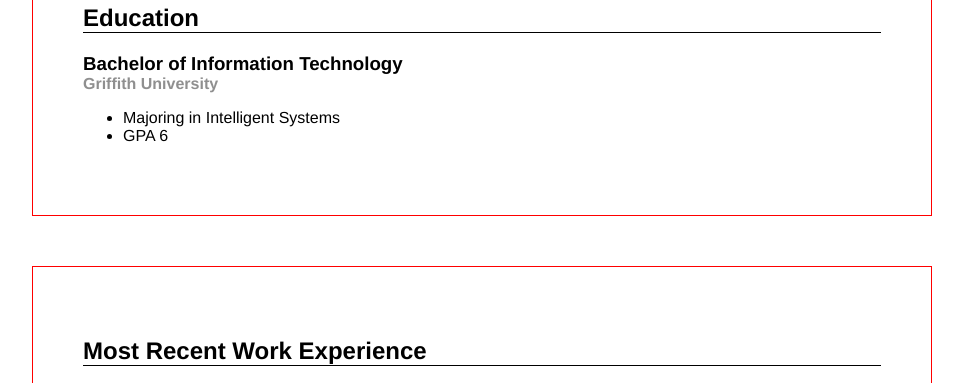
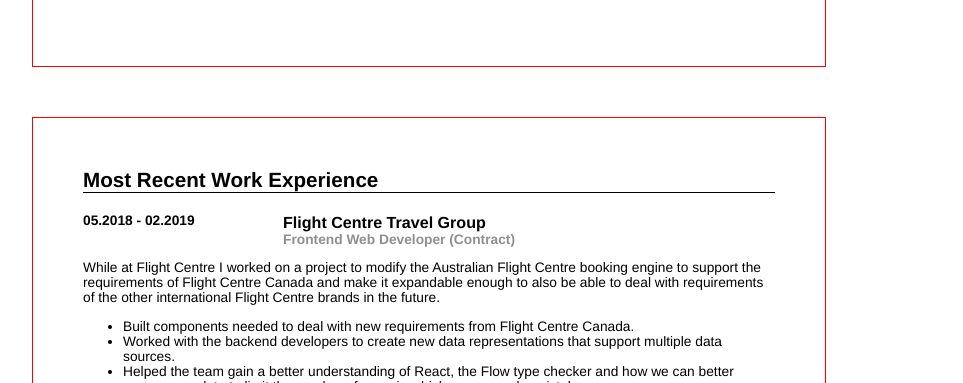
Before and after one commit to anisjonischkeit/cv, a plain HTML site: page index.html in a window 1280 px wide. Shown: the part 1106-1489 px from the top of the page, without its empty margins (18-981 px from the left). Drawn offline with Linux system fonts and the light colour scheme.

Commit message:
minor page size tweeks

```diff
--- a/index.html
+++ b/index.html
@@ -152,7 +152,7 @@
       </ul>
     </div>
     <div class="a4Page">
-      <h2>Most Recent Work Experience</h2>
+      <h2 class="pageHeading">Most Recent Work Experience</h2>
       <div class="workExperience">
         <div class="date">05.2018 - 02.2019</div>
         <div class="company">
@@ -295,6 +295,5 @@
         Created stylish hotel websites for the clients of pebble design.
       </p>
     </div>
-    <div class="a4Page"></div>
   </body>
 </html>
--- a/main.css
+++ b/main.css
@@ -5,9 +5,10 @@
 
 .a4Page {
   box-sizing: border-box; /* this sets the width/height of the box to be the width and height specified without margins/padding */
-  width: 900px;
-  height: 1272px;
+  width: 210mm;
+  height: 297mm;
   padding: 50px; /* page margin */
+  font-size: 86%;
 }
 
 ul.competenceKeys {
@@ -42,6 +43,10 @@
 
 ul.competenceLists li.avgCompetence {
   border-left: solid #5efc82;
+}
+
+.pageHeading {
+  margin-top: 0;
 }
 
 .skillsHeader {
```
